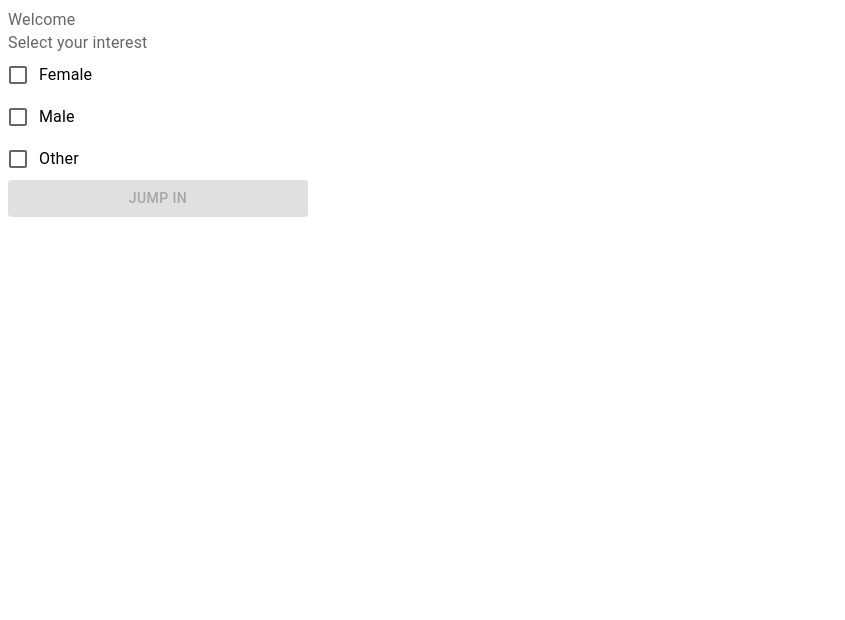
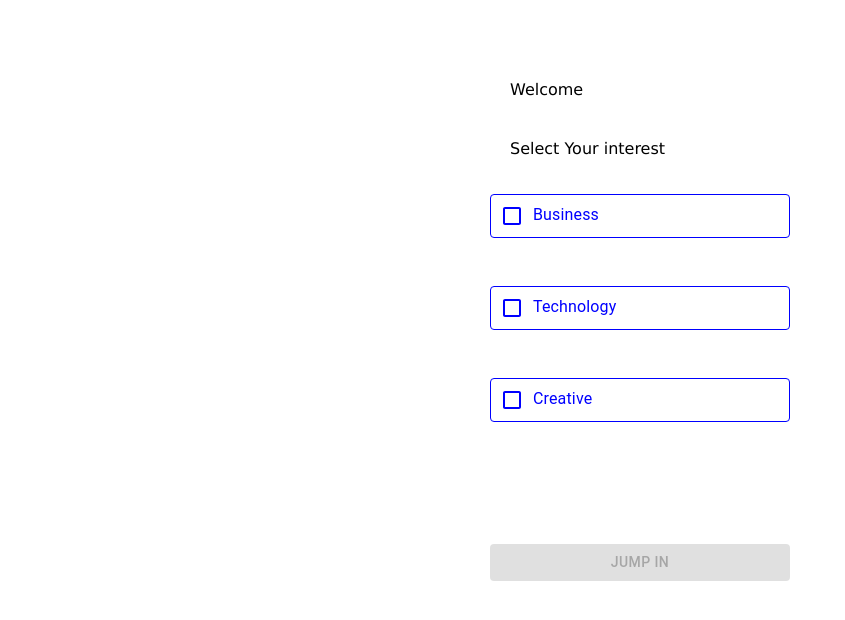
Before and after one commit to Ankita196/Webnet-assignment-, a React (Create React App) app: page / in a window 1280 px wide. Shown: the top 620 px of the page, without its empty margins (0-845 px from the left). Built offline with nearby package versions, Linux system fonts and the light colour scheme.

Commit message:
2 files modified, 1 added

```diff
--- a/src/App.js
+++ b/src/App.js
@@ -6,7 +6,7 @@ import FirstScreen from "./components/FirstScreen"
 export default function App() {
   return (
     <div>
-     <RowRadioButtonsGroup />
+     <FirstScreen />
     </div>
   );
 }
--- a/src/components/FirstScreen.jsx
+++ b/src/components/FirstScreen.jsx
@@ -37,7 +37,12 @@ export default function App() {
   const [checked, setChecked] = useState(false);
 
   const canBeSubmitted = () => {
-    return checked ? setIsDisabled(true) : setIsDisabled(false);
+    // return checked ? setIsDisabled(true) : setIsDisabled(false);
+    if (checked==true){
+      return setIsDisabled(true)
+    }else{
+      return setIsDisabled(false)
+    }
   };
 
   const onCheckboxClick = () => {
@@ -81,19 +86,20 @@ export default function App() {
             </Typography>
           </Paper>
         </Grid>
-        <Grid item xs={12} className={classes.paper}>
-          <Paper component="form"  className={classes.option}variant="outlined">
+        <Grid xs={12} className={classes.paper}>
+          <Paper component="form"  className={classes.option} variant="outlined">
             <Typography>
 
-              <Checkbox
-                color="primary"
-                onClick={onCheckboxClick}
-                style ={{
+              <Checkbox  style ={{
                   color: "blue",
                 }}
+                color="primary"
+
+                onClick={onCheckboxClick}
                 inputProps={{ 'aria-label': 'secondary checkbox' }}
+
               />
-            Technology
+             Technology
             </Typography>
           </Paper>
         </Grid>
```
Also changed, not shown: src/components/landingPage.js (added).
